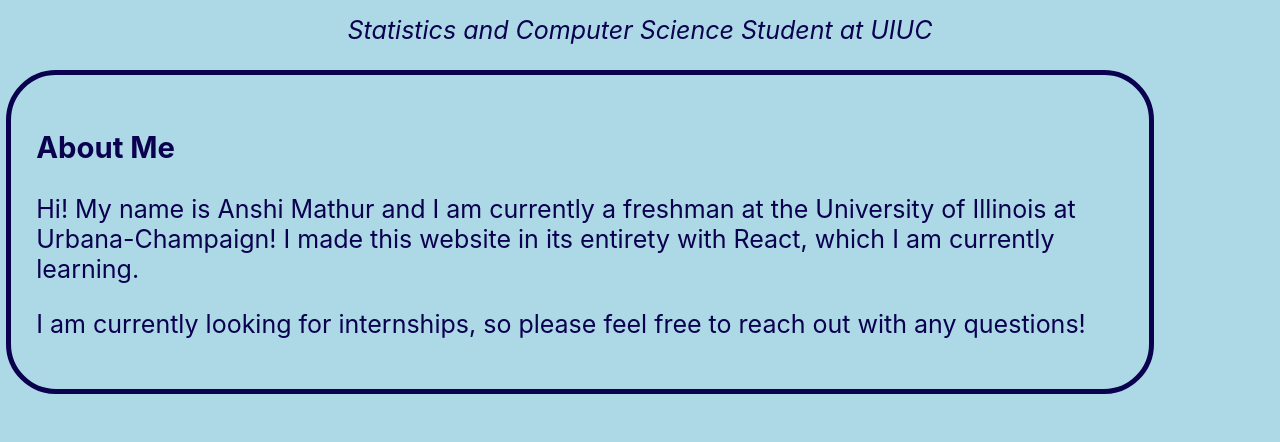
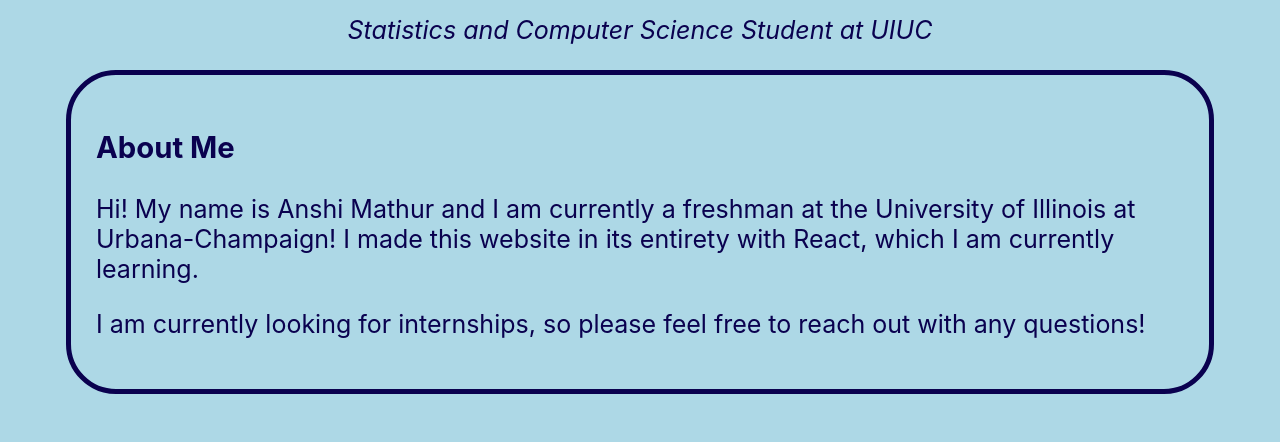
Before and after one commit to anshimathur0325/react-practice, a React (Create React App) app: page / in a window 1280 px wide. Shown: the part 882-1324 px from the top of the page. Built offline with nearby package versions, Linux system fonts and the light colour scheme.

Commit message:
revert width of container

```diff
--- a/src/App.css
+++ b/src/App.css
@@ -56,8 +56,8 @@ body{
   text-align: left;
   border-radius: 2em;
   border: 5px solid;
-  margin-left: 0.25em;
-  margin-right: 0.25em;
+  margin-left: auto;
+  margin-right: auto;
   margin-bottom: 4em;
 }
 
@@ -86,8 +86,8 @@ body{
   text-align: left;
   border-radius: 2em;
   border: 5px solid;
-  margin-left: 0.25em;
-  margin-right: 0.25em;
+  margin-left: auto;
+  margin-right: auto;
   margin-bottom: 2em;
 }
 .proj3{
```
Also changed, not shown: 2 other files (tests, documents, lock files or other folders).
